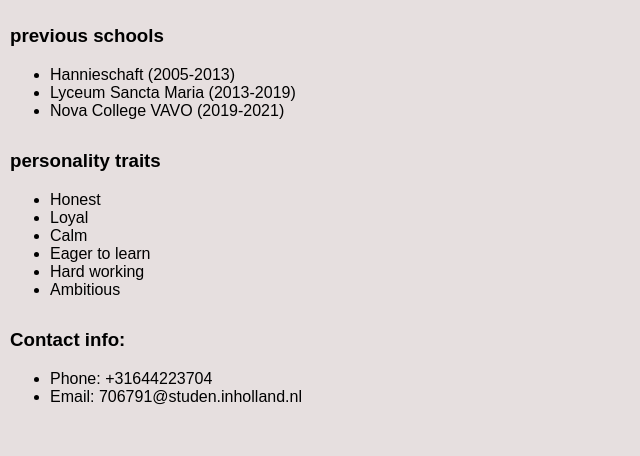
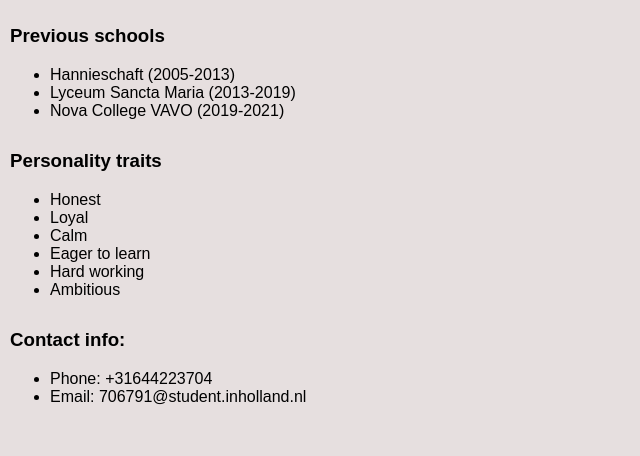
Before and after one commit to Toast3347/Toast3347.github.io, a plain HTML site: page index.html in a window 1280 px wide. Shown: the part 277-733 px from the top of the page, 0-640 px from the left. Drawn offline with Linux system fonts and the light colour scheme.

Commit message:
Typing errors

```diff
--- a/index.html
+++ b/index.html
@@ -16,12 +16,12 @@
             <p>Jasper Brendan Sebregts</p>
             <h3>Residence</h3>
             <p>Haarlem</p>
-            <h3 style="margin-top: 80px;">previous schools</h3>
+            <h3 style="margin-top: 80px;">Previous schools</h3>
             <ul><li>Hannieschaft  (2005-2013)</li><li>Lyceum Sancta Maria  (2013-2019)</li><li>Nova College VAVO  (2019-2021)</li></ul>
-            <h3>personality traits</h3>
+            <h3>Personality traits</h3>
             <ul><li>Honest</li><li>Loyal</li><li>Calm</li><li>Eager to learn</li><li>Hard working</li><li>Ambitious</li></ul>
             <h3>Contact info:</h3>
-            <ul style="margin-bottom: 80px;"><li>Phone: +31644223704</li><li>Email: 706791@studen.inholland.nl</li></ul>
+            <ul style="margin-bottom: 80px;"><li>Phone: +31644223704</li><li>Email: 706791@student.inholland.nl</li></ul>
         </div>
 
 
```
